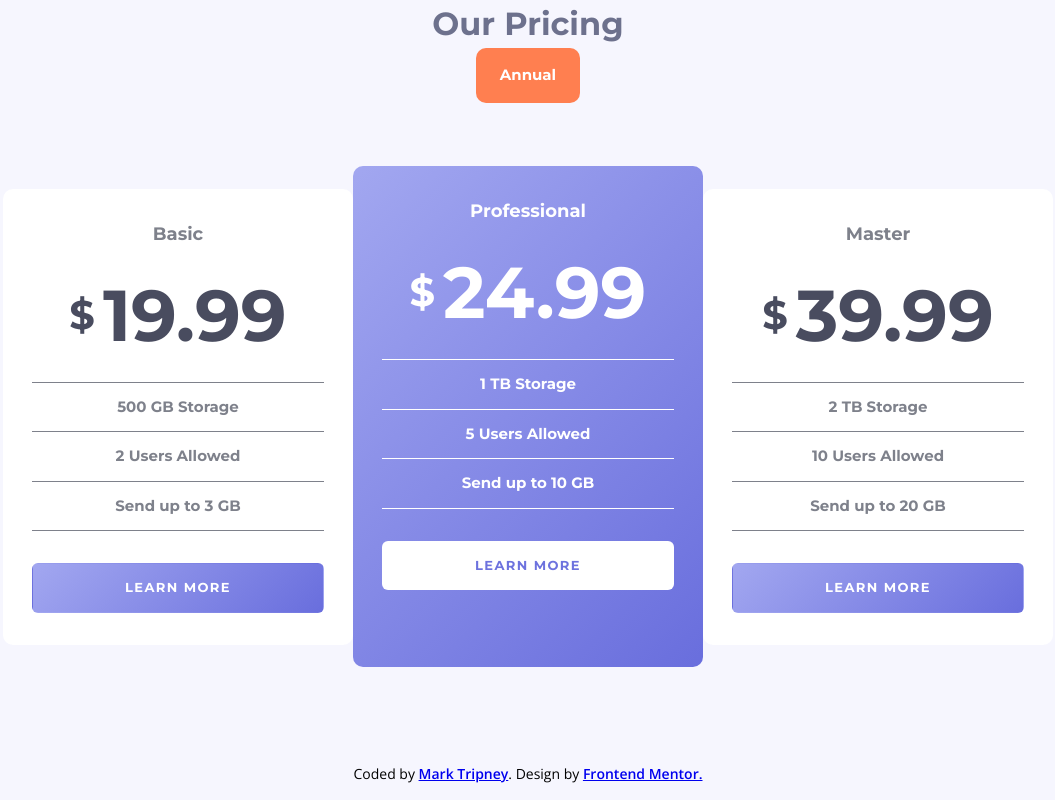
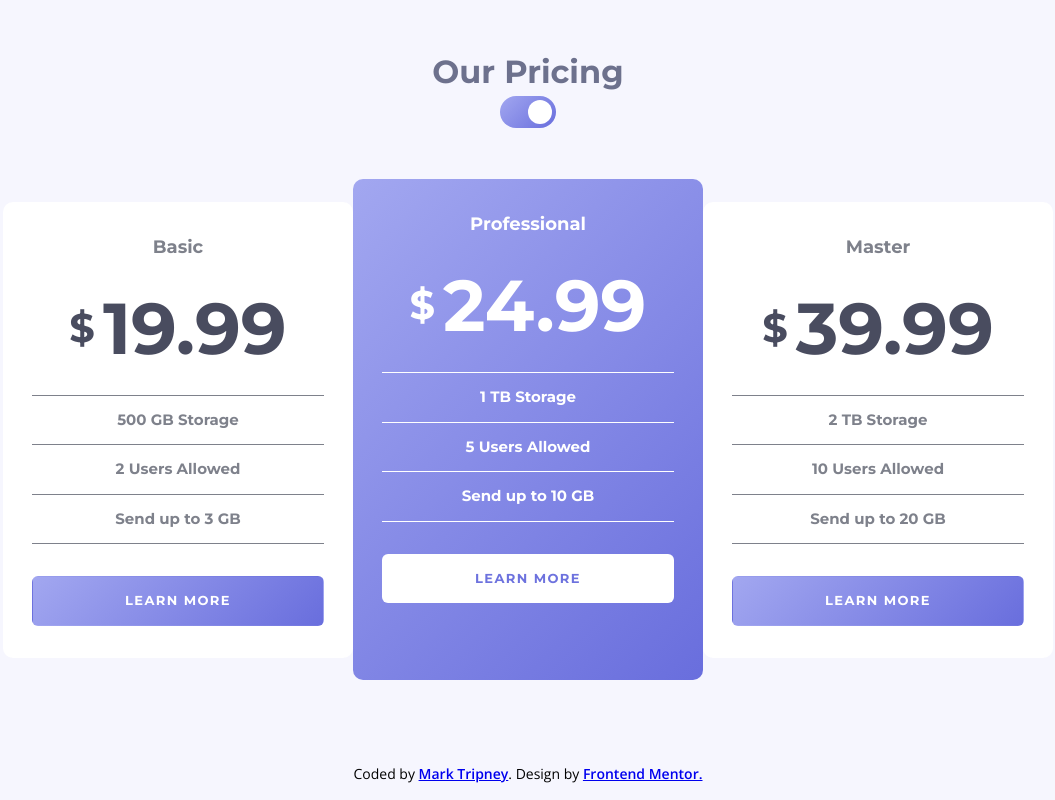
Before and after one commit to mark-tripney/pricing-with-toggle, a Svelte app: page / in a window 1280 px wide. Shown: the whole page, without its empty margins (112-1167 px from the left). Built offline with nearby package versions, Linux system fonts and the light colour scheme.

Commit message:
Implement toggle button (no labels).

```diff
--- a/src/App.svelte
+++ b/src/App.svelte
@@ -53,3 +53,9 @@
   </div>
 </main>
 <Footer />
+
+<style>
+  h1 {
+    margin-top: 3rem;
+  }
+</style>
--- a/src/components/Toggle.svelte
+++ b/src/components/Toggle.svelte
@@ -2,18 +2,72 @@
   export let monthly;
 </script>
 
-<button on:click>{monthly ? "Annual" : "Monthly"}</button>
+<div class="toggle-component">
+  <label class="toggle">
+    <input type="checkbox" on:click />
+    <span class="slider" />
+  </label>
+</div>
 
 <style>
-  button {
-    border: none;
-    color: white;
-    background-color: coral;
-    padding: 1rem 1.5rem;
+  .toggle-component {
+    display: flex;
+    justify-content: center;
+  }
+  .toggle {
+    position: relative;
+    display: inline-block;
+    width: 56px;
+    height: 32px;
+  }
+
+  /* Hide default checkbox */
+  .toggle input {
+    opacity: 0;
+    width: 0;
+    height: 0;
+  }
+
+  .slider {
+    position: absolute;
     cursor: pointer;
-    border-radius: 10px;
+    top: 0;
+    left: 0;
+    right: 0;
+    bottom: 0;
+    background: linear-gradient(135deg, #a2a7f0 0%, #696edd 100%);
+    -webkit-transition: 0.4s;
+    transition: 0.4s;
+    border-radius: 16px;
   }
-  button:hover {
-    background: palevioletred;
+
+  .slider:before {
+    position: absolute;
+    content: "";
+    height: 24px;
+    width: 24px;
+    right: 4px;
+    bottom: 4px;
+    background-color: white;
+    -webkit-transition: 0.4s;
+    transition: 0.4s;
+    border-radius: 50%;
+  }
+
+  input:checked + .slider {
+    background-color: #2196f3;
+  }
+
+  input:focus + .slider {
+    box-shadow: 0 0 1px #2196f3;
+  }
+
+  input:checked + .slider:before {
+    transform: translateX(-24px);
+  }
+
+  .slider:hover {
+    background: linear-gradient(135deg, #a2a7f0 0%, #696edd 100%);
+    opacity: 0.5;
   }
 </style>
```
